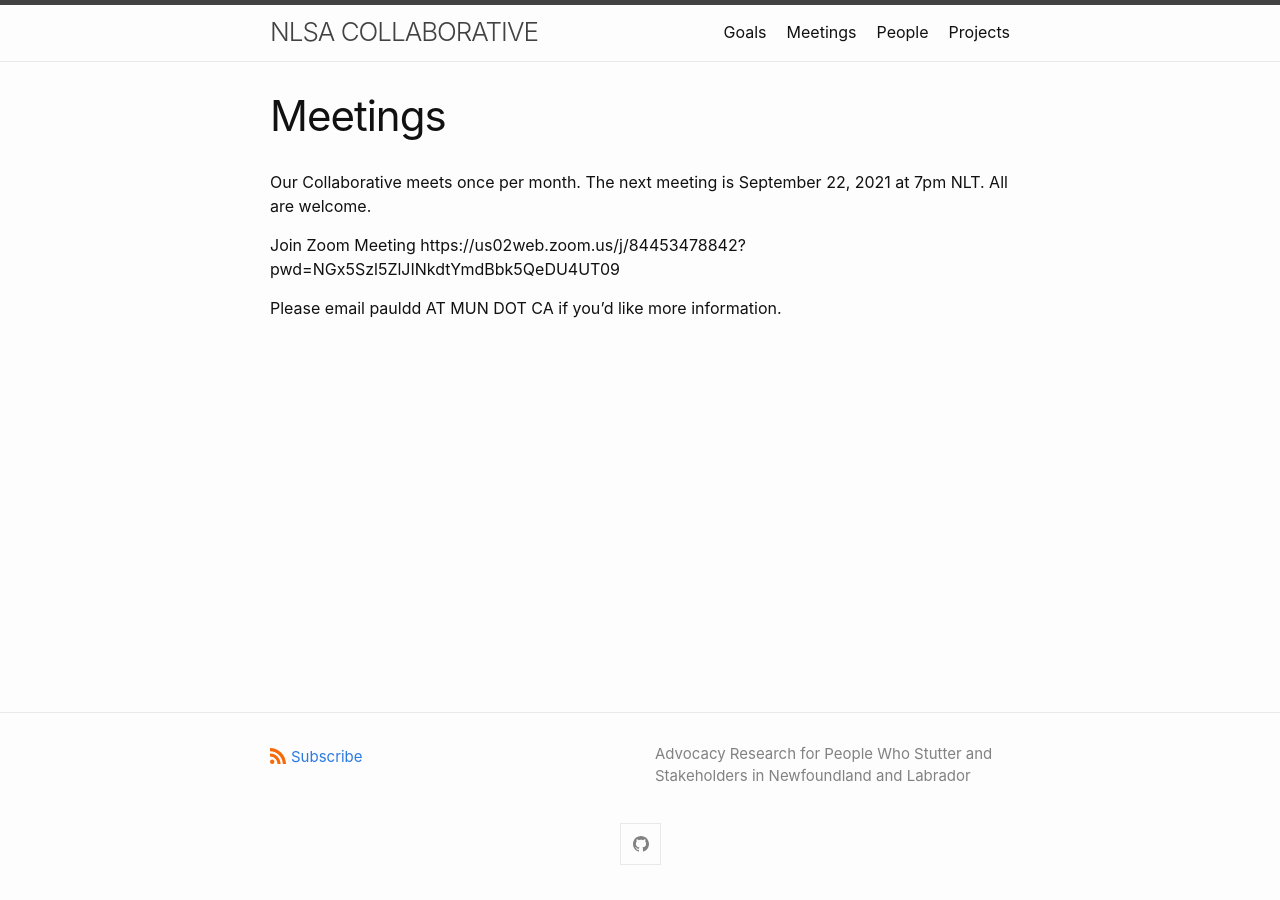
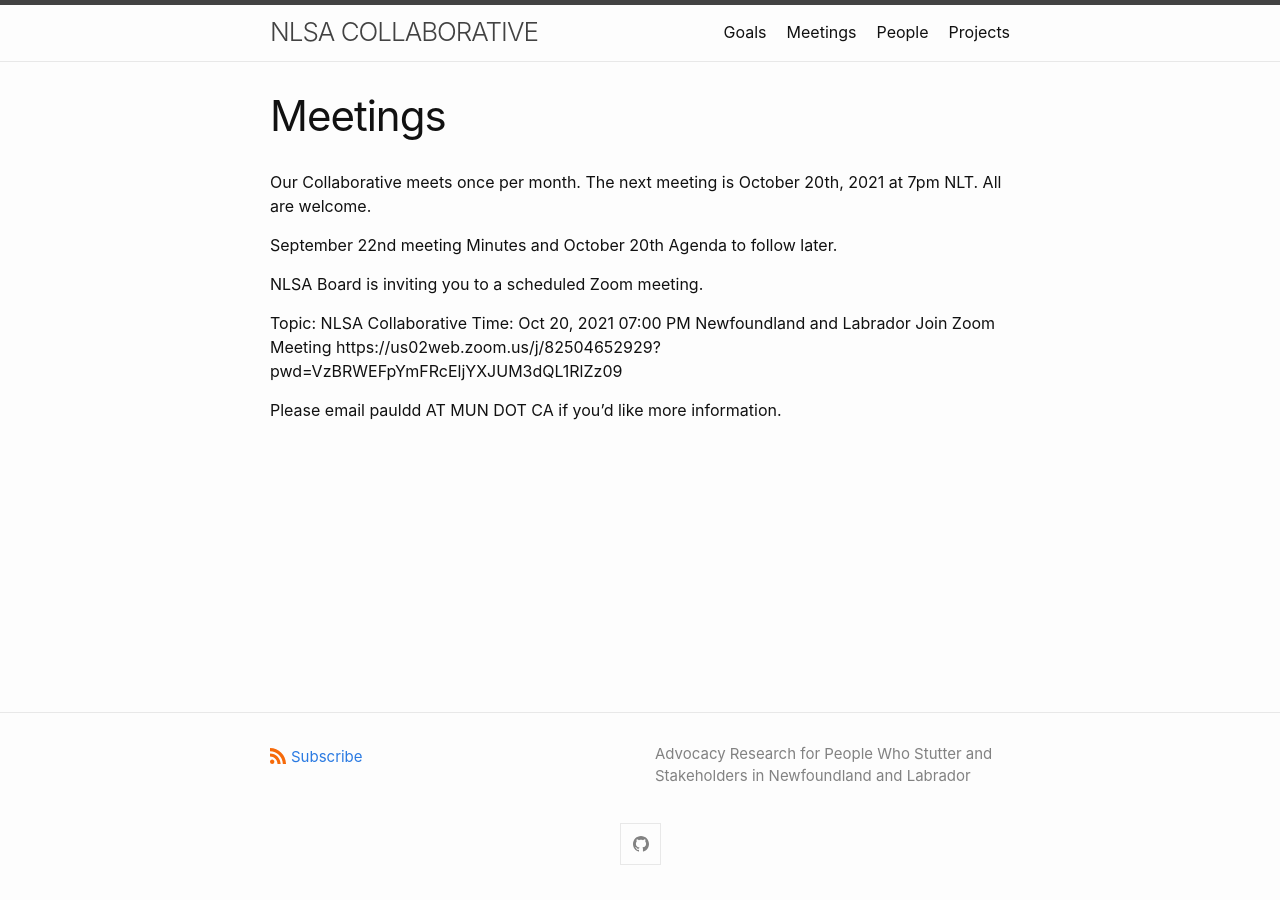
Before and after one commit to pauldedecker/commco-lab, a Jekyll site: the page built from Meetings.md, in a window 1280 px wide. Built offline with Jekyll 4.4.1, drawn with Linux system fonts in a browser that asks for light colours.

Commit message:
Update Meetings.md

```diff
--- a/Meetings.md
+++ b/Meetings.md
@@ -3,9 +3,15 @@ layout: page
 title: Meetings
 permalink: /meetings/
 ---
-Our Collaborative meets once per month. The next meeting is September 22, 2021 at 7pm NLT. All are welcome.
+Our Collaborative meets once per month. The next meeting is October 20th, 2021 at 7pm NLT. All are welcome.
 
+September 22nd meeting Minutes and October 20th Agenda to follow later.
+
+NLSA Board is inviting you to a scheduled Zoom meeting.
+
+Topic: NLSA Collaborative
+Time: Oct 20, 2021 07:00 PM Newfoundland and Labrador
 Join Zoom Meeting
-https://us02web.zoom.us/j/84453478842?pwd=NGx5Szl5ZlJINkdtYmdBbk5QeDU4UT09
+https://us02web.zoom.us/j/82504652929?pwd=VzBRWEFpYmFRcEljYXJUM3dQL1RlZz09
 
 Please email pauldd AT MUN DOT CA if you'd like more information.
```
